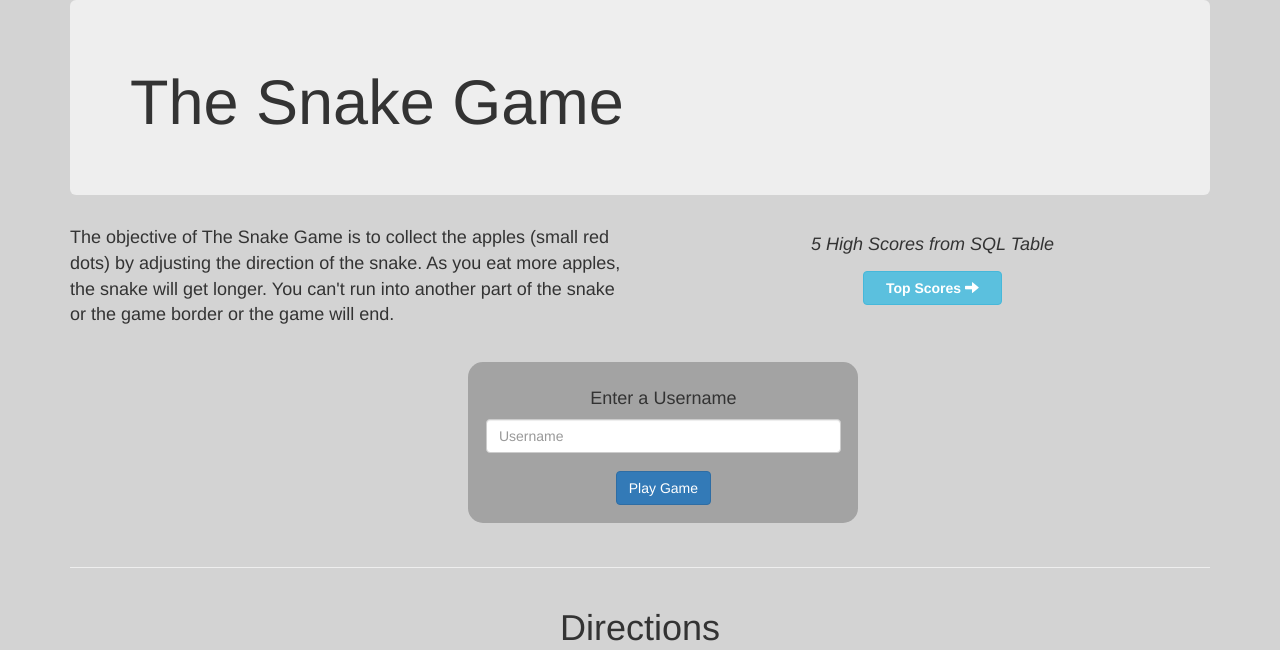
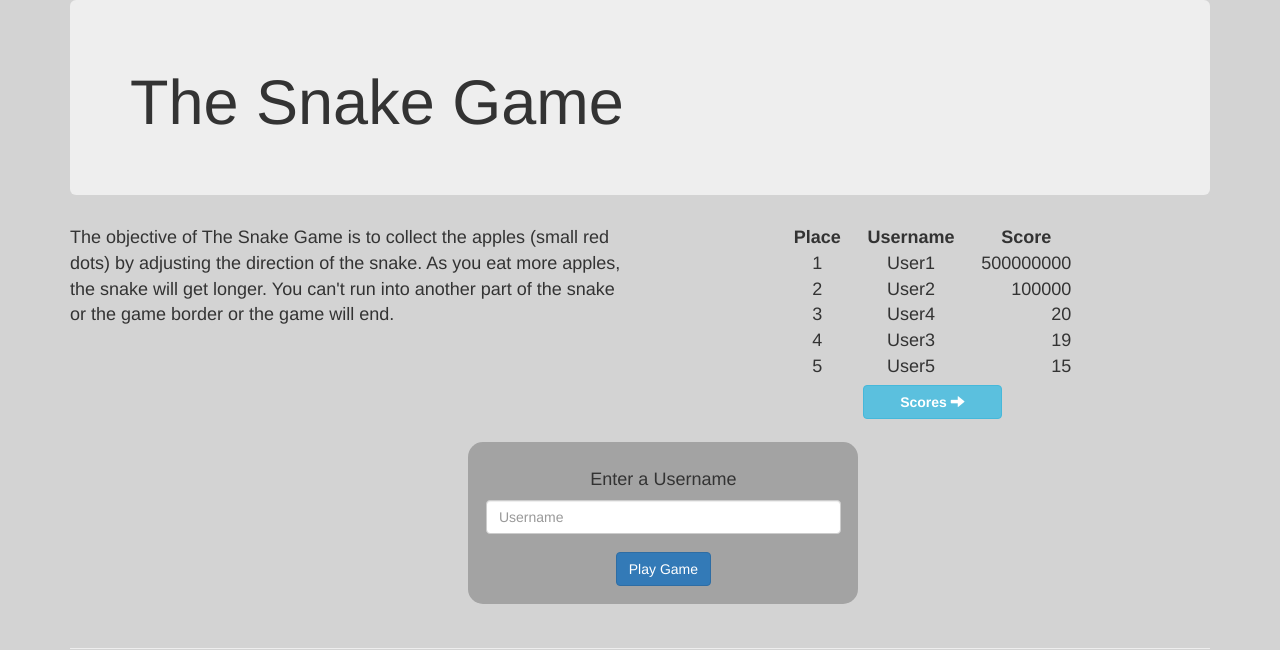
Before and after one commit to barwar18/Snake-Game-Website, a PHP site: page / in a window 1280 px wide. Shown: the top 650 px of the page. Run offline with PHP 8.4, Linux system fonts and the light colour scheme; data comes from the database, SQL or seed files in the repository.

Commit message:
Homepage changed to php file
Homepage is now a php file so the leaderboard can appear. Leaderboard uses same code as on scores page but with a compound boolean operation to end the while loop after 5 scores are added. Links on other pages updated to php file instead of html file

```diff
--- a/html&css/gamePage.php
+++ b/html&css/gamePage.php
@@ -293,8 +293,8 @@
             </div>
             <div class = "row centered">
                 <div class = "col-xs-12">
-                    <a href = "index.html"><button class="btn btn-info"><span class = "glyphicon glyphicon-arrow-left"></span> <b>Back to Home</b></button></a>
-                    <a href = "leaderboard.php"><button class="btn btn-info"><b>Top Scores</b> <span class = "glyphicon glyphicon-arrow-right"></span></button></a>
+                    <a href = "index.php"><button class="btn btn-info"><span class = "glyphicon glyphicon-arrow-left"></span> <b>Back to Home</b></button></a>
+                    <a href = "leaderboard.php"><button class="btn btn-info"><b>Scores</b> <span class = "glyphicon glyphicon-arrow-right"></span></button></a>
                 </div>
             </div>
         </div>
--- a/html&css/index.html
+++ b/html&css/index.php
@@ -29,8 +29,47 @@
                     </p>
                 </div>
                 <div class = "col-sm-6 centered">
-                    <h4><i>5 High Scores from SQL Table</i></h4>
-                    <a href = "leaderboard.php"><button class="btn btn-info"><b>Top Scores</b> <span class = "glyphicon glyphicon-arrow-right"></span></button></a>
+                <table>
+							<tr>
+								<th class = "rank">Place</th>
+								<th>Username</th>
+								<th>Score</th>
+							</tr>
+							<?php
+
+								DEFINE('DB_USERNAME', 'root');
+								DEFINE('DB_PASSWORD', 'root');
+								DEFINE('DB_HOST', 'localhost:3306');
+								DEFINE('DB_DATABASE', 'leaderboarddb');
+
+								$rank = 1;
+								$conn = new mysqli(DB_HOST, DB_USERNAME, DB_PASSWORD, DB_DATABASE);
+
+								if ($conn -> connect_errno) {
+									echo "Failed to connect: " . $conn->connect_error;
+									exit();
+								}
+
+								if ($result = $conn -> query("SELECT * FROM leaderboard ORDER BY score DESC")) {
+									// $result -> free_result();
+									// $result = $conn->query($sql);
+
+										if ($result > 0) {
+										// output data of each row
+										while(($row = $result->fetch_assoc()) && $rank <= 5) {
+											echo "<tr><td class = \"rank\">". $rank. "</td><td class = \"uname\">". $row['user']. "</td><td class = \" score right\">". $row['score']. "</td></tr>";
+											$rank++;
+										}
+										} else {
+										echo "0 results";
+										}
+
+									}
+
+								$conn->close();
+							?>
+						</table>
+                    <a href = "leaderboard.php"><button class="btn btn-info"><b>Scores</b> <span class = "glyphicon glyphicon-arrow-right"></span></button></a>
                 </div>
             </div>
             <div  id = "playGame" class = "row centered">
--- a/leaderboard.php
+++ b/leaderboard.php
@@ -60,7 +60,7 @@
 				</div>
 				<div class = "row centered">
 					<div class = "col-xs-12">
-						<a href = "index.html"><button class="btn btn-info"><span class = "glyphicon glyphicon-arrow-left"></span> <b>Back to Home</b></button></a>
+						<a href = "index.php"><button class="btn btn-info"><span class = "glyphicon glyphicon-arrow-left"></span> <b>Back to Home</b></button></a>
 					</div>
 				</div>
 			</div>
```
